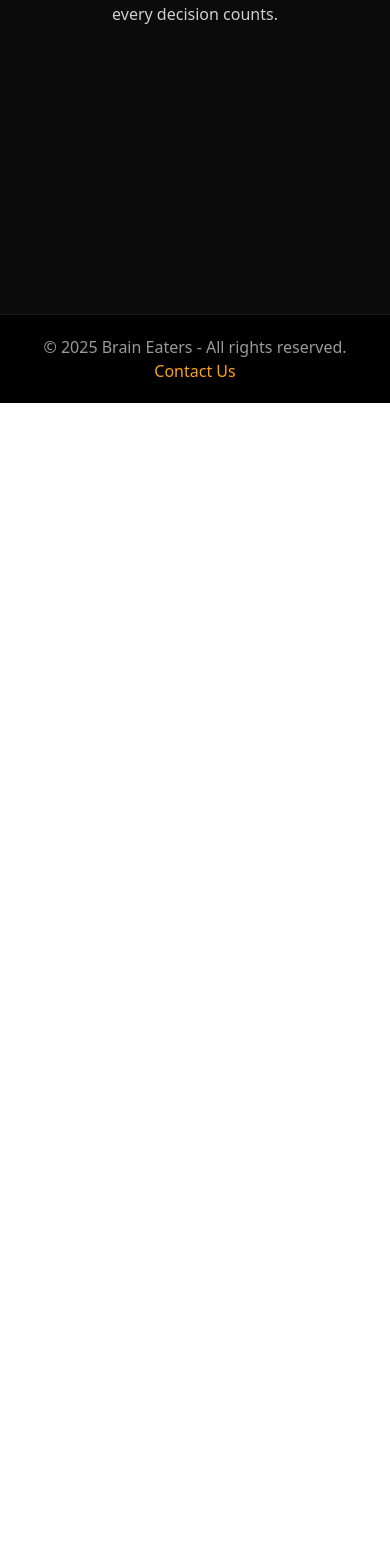
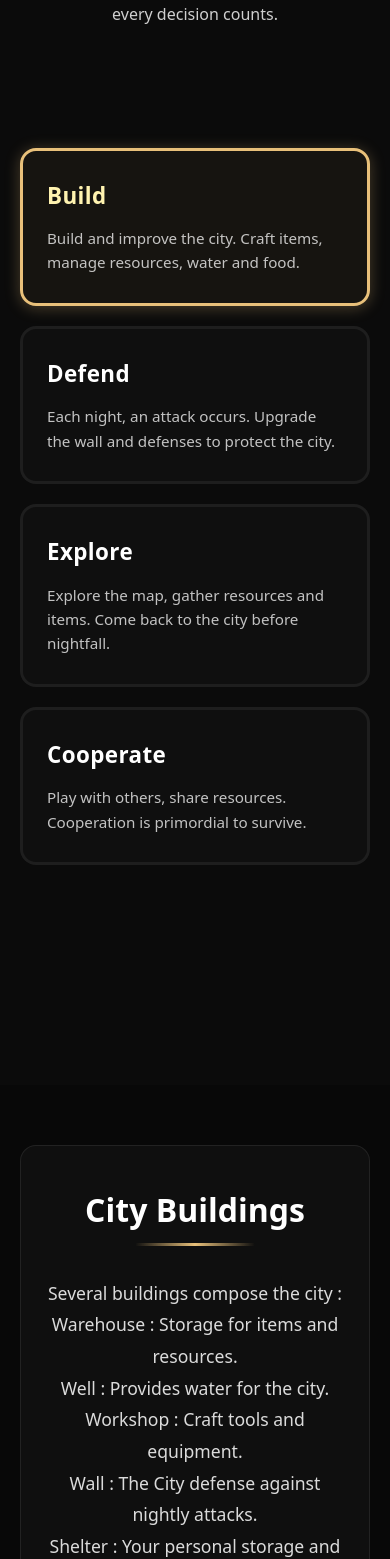
Before and after one commit to Serobi/braineaters.io, a Next.js app: page /game in a window 390 px wide. Shown: the part 441-2000 px from the top of the page. Before the commit the page ends 844 px from the top, so only its background shows below. Built offline with nearby package versions, Linux system fonts and the light colour scheme.

Commit message:
update game page

```diff
--- a/app/game/page.js
+++ b/app/game/page.js
@@ -1,43 +1,35 @@
 "use client";
 
 import styles from "../styles/game.module.css";
-import { useState } from "react";
+import { useState, useEffect, useRef } from "react";
 
 export default function GamePage() {
-  const [openSection, setOpenSection] = useState(null);
+  const [activePillar, setActivePillar] = useState("survive");
+  const pillarsSectionRef = useRef(null);
 
-  const toggle = (n) => {
-    setOpenSection(openSection === n ? null : n);
+useEffect(() => {
+  const pillarsSection = pillarsSectionRef.current;
+  if (!pillarsSection) return;
+
+  const handleScroll = () => {
+    const rect = pillarsSection.getBoundingClientRect();
+    const navbarHeight = 80; // ← Match your CSS top value
+
+    // Add a small buffer to prevent flicker at the edge
+    const isStuck = rect.top <= navbarHeight + 10;
+
+    pillarsSection.classList.toggle(styles.stuck, isStuck);
   };
 
-  const Section = ({ id, title }) => (
-  <div className={styles.section}>
-    <button
-      className={
-        openSection === id
-          ? `${styles.sectionToggle} ${styles.openToggle}`
-          : styles.sectionToggle
-      }
-      onClick={() => toggle(id)}
-    >
-      {title}
-    </button>
+  window.addEventListener("scroll", handleScroll);
+  handleScroll(); // Initial check
 
-    <div
-      className={
-        openSection === id
-          ? `${styles.sectionContent} ${styles.open}`
-          : styles.sectionContent
-      }
-    >
-      <p>Text to add</p>
-      <div className={styles.imagePlaceholder}>Image to add</div>
-    </div>
-  </div>
-  );
+  return () => window.removeEventListener("scroll", handleScroll);
+}, []);
 
   return (
     <div className={styles.gamePage}>
+      {/* ==================== INTRO ==================== */}
       <section className={styles.gameIntro}>
         <h1 className={styles.title}>
           A New Genre of Survival Game
@@ -52,6 +44,120 @@ export default function GamePage() {
           in a world where every decision counts.
         </p>
       </section>
+
+      {/* ==================== PILLARS ==================== */}
+      <section className={styles.pillarsWrapper}>
+        <div
+          ref={pillarsSectionRef}
+          className={styles.pillarsSection}
+        >
+          <div className={styles.pillarsGrid}>
+            <div
+              className={`${styles.pillar} ${activePillar === "survive" ? styles.active : ""}`}
+              onClick={() => setActivePillar("survive")}
+            >
+      <h3>Build</h3>
+      <p>
+        Build and improve the city.
+        Craft items, manage resources, water and food.
+      </p>
+    </div>
+
+    <div
+      className={`${styles.pillar} ${activePillar === "build" ? styles.active : ""}`}
+      onClick={() => setActivePillar("build")}
+    >
+      <h3>Defend</h3>
+      <p>
+        Each night, an attack occurs.
+        Upgrade the wall and defenses to protect the city.
+      </p>
+    </div>
+
+    <div
+      className={`${styles.pillar} ${activePillar === "explore" ? styles.active : ""}`}
+      onClick={() => setActivePillar("explore")}
+    >
+      <h3>Explore</h3>
+      <p>
+        Explore the map, gather resources and items.
+        Come back to the city before nightfall.
+      </p>
+    </div>
+
+    <div
+      className={`${styles.pillar} ${activePillar === "cooperate" ? styles.active : ""}`}
+      onClick={() => setActivePillar("cooperate")}
+    >
+      <h3>Cooperate</h3>
+      <p>
+        Play with others, share resources.
+        Cooperation is primordial to survive.
+      </p>
+    </div>
+
+  </div>
+  </div>
+</section>
+<section className={styles.pillarDetailSection}>
+  <div className={styles.pillarContent}>
+    {activePillar === "survive" && (
+      <div>
+      <h2>City Buildings</h2>
+      <p>
+        Several buildings compose the city : <br />
+        Warehouse : Storage for items and resources. <br />
+        Well : Provides water for the city. <br />
+        Workshop : Craft tools and equipment. <br />
+        Wall : The City defense against nightly attacks. <br />
+        Shelter : Your personal storage and defense. <br />
+        Kitchen + Pharmacy : Prepare food and medicine for the city.
+
+      </p>
+    </div>
+  )}
+
+  {activePillar === "build" && (
+    <div>
+      <h2>Build Your Shelter</h2>
+      <p>
+        Your shelter is your personal space.
+        Upgrade it to store resources, craft equipment, and survive longer.
+      </p>
+      <p>
+        The city itself must also be maintained.
+        Walls, buildings, and defenses depend on collective effort.
+      </p>
+    </div>
+  )}
+
+  {activePillar === "explore" && (
+    <div>
+      <h2>Explore the Wastelands</h2>
+      <p>
+        Venture outside the city to scavenge abandoned zones.
+        The further you go, the greater the rewards, and the risks.
+      </p>
+    </div>
+  )}
+
+  {activePillar === "cooperate" && (
+    <div>
+      <h2>Survive Together</h2>
+      <p>
+        Resources are shared.
+        Defenses are collective.
+        Cooperation is not optional.
+      </p>
+      <p>
+        Lone survivors rarely last long.
+      </p>
+    </div>
+  )}
+  </div>
+</section>
+
+
     </div>
 
   );
--- a/app/styles/game.module.css
+++ b/app/styles/game.module.css
@@ -6,52 +6,33 @@
   padding: 0 24px;
   text-align: center;
 }
+
 .title {
-  position: relative;
   display: inline-block;
-
-  font-family:fantasy, 'Arial Black', sans-serif;
+  font-family: fantasy, 'Arial Black', sans-serif;
   font-size: 44px;
   font-weight: 600;
   letter-spacing: 2px;
   text-transform: uppercase;
-  text-align: center;
 
-  background: linear-gradient(
-    90deg,
-    #e8c07a 40%,
-    #fff3b0 50%,
-    #e8c07a 60%
-  );
-
+  background: linear-gradient(90deg, #e8c07a 40%, #fff3b0 50%, #e8c07a 60%);
   background-size: 200% 100%;
   background-position: 0% center;
-
+  background-clip: text;
   -webkit-background-clip: text;
+  color: transparent;
   -webkit-text-fill-color: transparent;
 
-  animation: shineLeftToRight 4s ease-in-out infinite;
+  animation: shineLeftToRight 6s ease-in-out infinite;
 }
 
 @keyframes shineLeftToRight {
-  0% {
-    background-position: 100% center;   /* start just outside left */
-  }
-  10% {
-    background-position: -80% center;   /* exit fully on the right */
-  }
-  100% {
-    background-position: -80% center;   /* pause offscreen */
-  }
+  0%, 20% { background-position: 120% center; }
+  80%, 100% { background-position: -80% center; }
 }
 
-
-
-
-/* Reuse or simplify your bar */
 .titleBar {
   display: block;
-  position: relative;
   margin: 20px auto 0;
   width: 420px;
   height: 3px;
@@ -59,7 +40,6 @@
   border-radius: 2px;
   box-shadow: 0 0 10px rgba(232, 192, 122, 0.3);
 }
-
 
 .description {
   font-size: 19px;
@@ -74,17 +54,235 @@
   font-weight: 700;
 }
 
+@media (max-width: 768px) {
+  .gameIntro { margin-top: 80px; }
+  .title { font-size: 34px; }
+  .description { font-size: 16px; }
+}
 
+/* -------------------------------
+   PILLARS WRAPPER - ADD BOTTOM MARGIN FOR COMPENSATION
+-------------------------------- */
+.pillarsWrapper {
+  position: sticky;
+  top: 70px;
+  margin-bottom: 140px;
+  transition: margin-bottom 0.4s ease;
+}
+.pillarsWrapper.stuck {
+  margin-bottom: 0;
+}
+
+/* -------------------------------
+   PILLARS SECTION - NORMAL STATE
+-------------------------------- */
+.pillarsSection {
+  z-index: 10;
+  width: 100%;
+  padding: 40px 40px 0px;
+  display: flex;
+  justify-content: center;
+  background: transparent;
+  transition: padding 0.2s ease, background 0.4s ease, box-shadow 0.4s ease;
+}
+
+.pillarsSection.stuck {
+  top: 70px;
+  padding: 15px 12px 15px;
+  background: rgba(0, 0, 0, 0.85);
+  backdrop-filter: blur(16px);
+  -webkit-backdrop-filter: blur(16px);
+  border-bottom: 1px solid rgba(255, 255, 255, 0.1);
+  box-shadow: 0 4px 20px rgba(0, 0, 0, 0.5);
+}
+
+/* Grid stays the same */
+.pillarsSection.stuck .pillarsGrid {
+  gap: 24px;
+  max-width: 1100px;
+  width: 100%;
+}
+
+/* Smoothly hide descriptions */
+.pillarsSection.stuck .pillar p {
+  opacity: 0;
+  height: 0;
+  margin: 0;
+  overflow: hidden;
+  transition: opacity 0.3s ease, height 0.3s ease, margin 0.3s ease;
+}
+
+/* Reduce pillar height */
+.pillarsSection.stuck .pillar {
+  padding: 20px 24px;
+  min-height: 90px;
+  transition: padding 0.4s ease, min-height 0.4s ease;
+}
+
+.pillarsSection.stuck .pillar h3 {
+  font-size: 1.6rem;
+  margin-bottom: 0;
+}
+
+.pillarsSection.stuck .pillar.active {
+  transform: translateY(-6px);
+  box-shadow: 0 8px 25px rgba(232, 192, 122, 0.25);
+}
+
+/* Base transition for p */
+.pillar p {
+  transition: opacity 0.3s ease, height 0.3s ease, margin 0.3s ease;
+}
+
+.pillarsGrid {
+  width: 100%;
+  max-width: 1100px;
+  display: grid;
+  grid-template-columns: repeat(4, 1fr);
+  gap: 32px;
+}
+
+/* -------------------------------
+   INDIVIDUAL PILLAR
+-------------------------------- */
+
+.pillar {
+  padding: 32px 28px;
+  cursor: pointer;
+
+  background: rgba(255, 255, 255, 0.02);
+  border: 3px solid rgba(255, 255, 255, 0.06);
+  border-radius: 16px;
+
+  transition: transform 0.25s ease, border-color 0.25s ease, background 0.25s ease;
+}
+
+.pillar:hover {
+  transform: translateY(-6px);
+  background: rgba(255, 255, 255, 0.04);
+  border-color: rgba(255, 255, 255, 0.12);
+}
+
+.pillar:active {
+  transform: translateY(-2px) scale(0.98);
+}
+
+.pillar.active {
+  border-color: #e8c07a;
+  background: rgba(232, 192, 122, 0.05);
+  box-shadow: 0 2px 15px rgba(232, 192, 122, 0.295);
+}
+
+.pillar.active h3 {
+  color: #fff3b0;
+}
+
+.pillar h3 {
+  margin: 0 0 14px 0;
+  font-size: 1.4rem;
+  font-weight: 600;
+  letter-spacing: 0.4px;
+  color: #ffffff;
+}
+
+.pillar p {
+  margin: 0;
+  font-size: 0.95rem;
+  line-height: 1.6;
+  color: rgba(255, 255, 255, 0.75);
+}
+
+/* Responsive */
+@media (max-width: 1024px) {
+  .pillarsGrid { grid-template-columns: repeat(2, 1fr); }
+}
+
+@media (max-width: 560px) {
+  .pillarsSection { padding: 80px 20px; }
+  .pillarsGrid { grid-template-columns: 1fr; gap: 20px; }
+  .pillar { padding: 28px 24px; }
+}
+/* -------------------------------
+   PILLAR DETAIL SECTION
+-------------------------------- */
+
+.pillarDetailSection {
+  width: 100%;
+  padding: 80px 24px 120px;
+  display: flex;
+  justify-content: center;
+  background: rgba(0, 0, 0, 0.3);
+}
+
+.pillarContent {
+  max-width: 900px;
+  width: 100%;
+  min-height: 400px;
+  padding: 48px 40px 60px;  /* Extra bottom padding for breathing room */
+
+  background: rgba(255, 255, 255, 0.03);
+  border: 1px solid rgba(255, 255, 255, 0.08);
+  border-radius: 20px;
+
+  display: flex;
+  flex-direction: column;
+  align-items: center;      /* Horizontal centering only */
+  text-align: center;
+
+  animation: fadeUp 0.5s ease-out;
+}
+
+.pillarContent h2 {
+  position: relative;
+  margin: 0 0 36px 0;       /* More space below the title */
+  padding-bottom: 16px;    /* Space for the underline */
+  font-size: 2.4rem;
+  font-weight: 600;
+  color: #ffffff;
+}
+
+.pillarContent h2::after {
+  content: '';
+  position: absolute;
+  bottom: 0;               /* Aligns with padding-bottom */
+  left: 50%;
+  transform: translateX(-50%);
+  width: 120px;
+  height: 3px;
+  background: linear-gradient(90deg, transparent, #e8c07a, transparent);
+  border-radius: 2px;
+}
+
+.pillarContent p {
+  max-width: 700px;
+  margin-bottom: 20px;
+  font-size: 1.1rem;
+  line-height: 1.8;
+  color: rgba(255, 255, 255, 0.85);
+}
+
+.pillarContent p:last-child {
+  margin-bottom: 0;
+}
+
+/* Responsive */
 @media (max-width: 768px) {
-  .gameIntro {
-    margin-top: 80px;
+  .pillarDetailSection { padding: 60px 20px 100px; }
+
+  .pillarContent {
+    min-height: 350px;
+    padding: 40px 24px 50px;
+    border-radius: 16px;
   }
 
-  .title {
-    font-size: 34px;
-  }
-
-  .description {
-    font-size: 16px;
+  .pillarContent h2 {
+    font-size: 2rem;
+    margin-bottom: 32px;
+    padding-bottom: 12px;
   }
 }
+
+@keyframes fadeUp {
+  from { opacity: 0; transform: translateY(12px); }
+  to { opacity: 1; transform: translateY(0); }
+}
--- a/app/styles/globals.css
+++ b/app/styles/globals.css
@@ -3,14 +3,12 @@
 :root {
   --background: #ffffff;
   --foreground: #171717;
-}
-
-@theme inline {
   --color-background: var(--background);
   --color-foreground: var(--foreground);
   --font-sans: var(--font-geist-sans);
   --font-mono: var(--font-geist-mono);
 }
+
 
 @media (prefers-color-scheme: dark) {
   :root {
@@ -150,7 +148,10 @@ html, body {
     transform: translateX(120%);
   }
 }
-
+@keyframes fadeIn {
+  from { opacity: 0; }
+  to   { opacity: 1; }
+}
 
 footer {
   margin-top: auto;
```
Also changed, not shown: app/styles/Home.module.css (+19 -3 lines).
